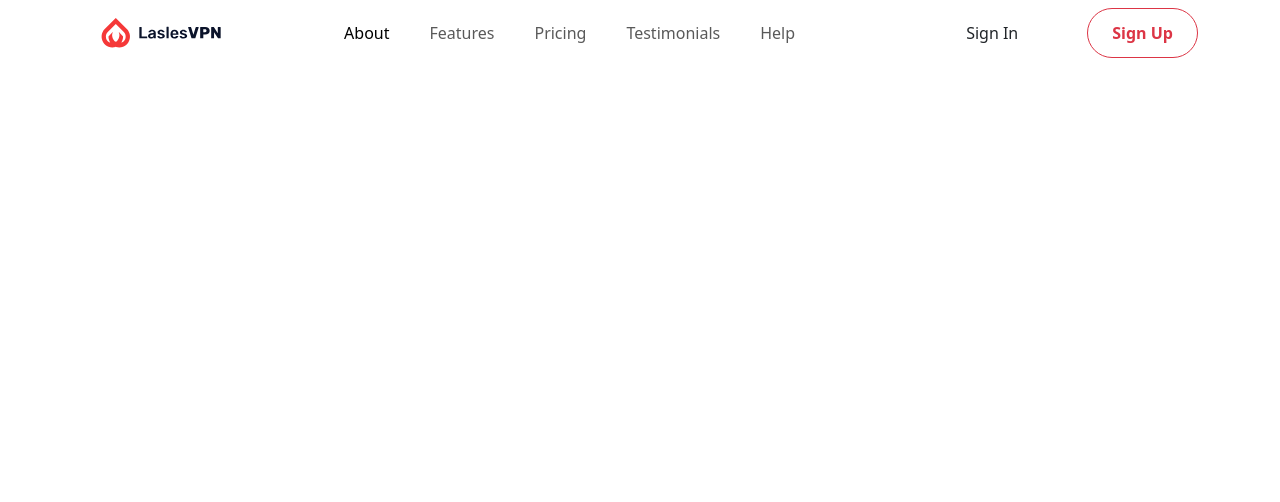
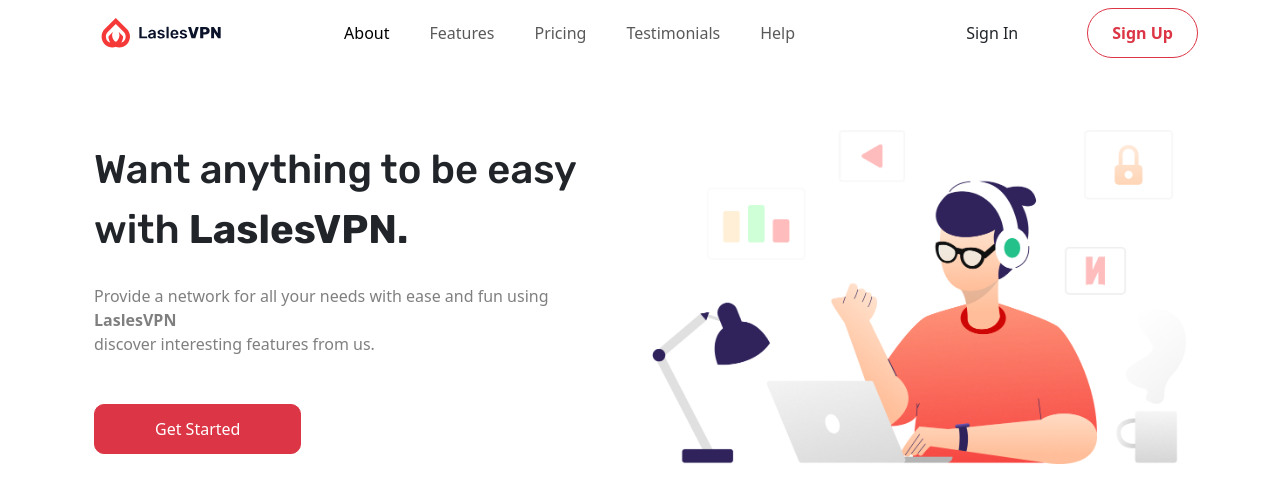
Before and after one commit to elanurbulbul/LasLesVPN, a website built with Vite: page src/index.html in a window 1280 px wide. Built offline with nearby package versions, Linux system fonts and the light colour scheme.

Commit message:
heroSectionDesign

```diff
--- a/src/index.html
+++ b/src/index.html
@@ -45,6 +45,22 @@
           </div>
         </div>
     </nav>
+    <main>
+      <section class="hero-bg-section">
+          <div class="container">
+              <div class="row align-items-center justify-content-center mx-auto">
+                  <div class="col-lg-6">
+                      <h1 class="rubik lh-base mb-4">Want anything to be easy with <span class="fw-bold">LaslesVPN.</span></h1>
+                      <p class="text-black-50 fw-normal mb-5">Provide a network for all your needs with ease and fun using <span class="fw-bold ">LaslesVPN</span><br> discover interesting features from us.</p>
+                      <a class="btn btn-danger" href="#">Get Started</a>
+                  </div>
+                  <div class="col d-flex justify-content-center">
+                      <img class="w-100 h-100 m-lg-3" src="/img/section1.png" alt="">
+                  </div>
+              </div>
+          </div>
+      </section>
 
+  </main>
 </body>
 </html>
```
